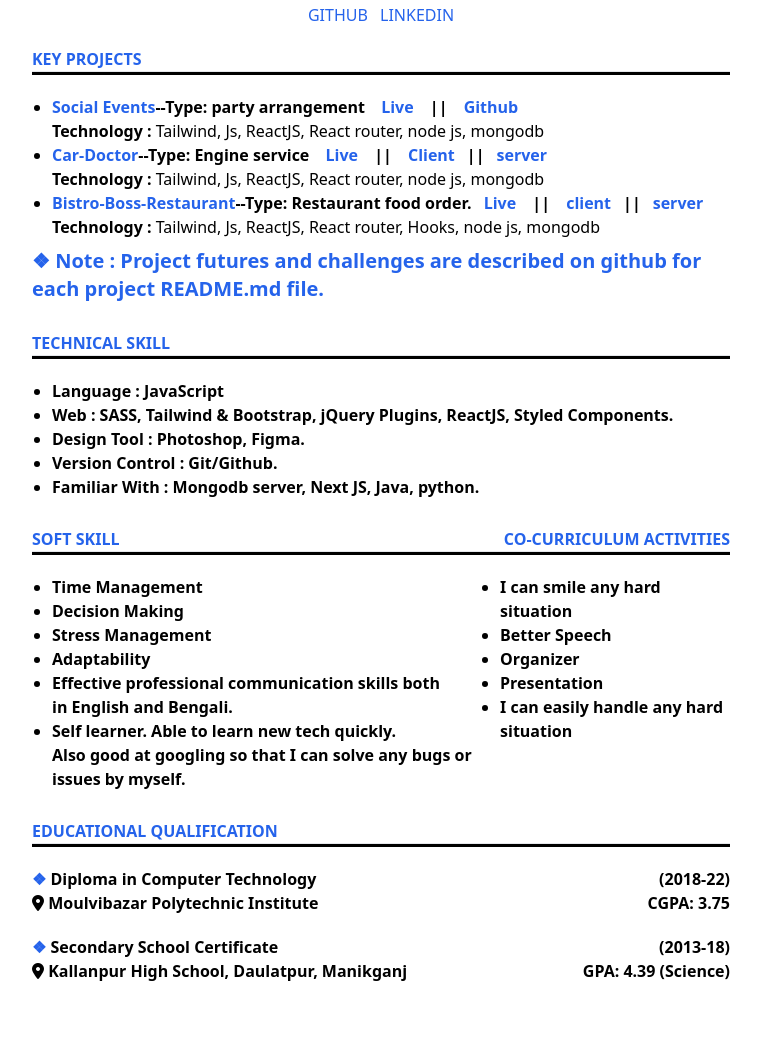
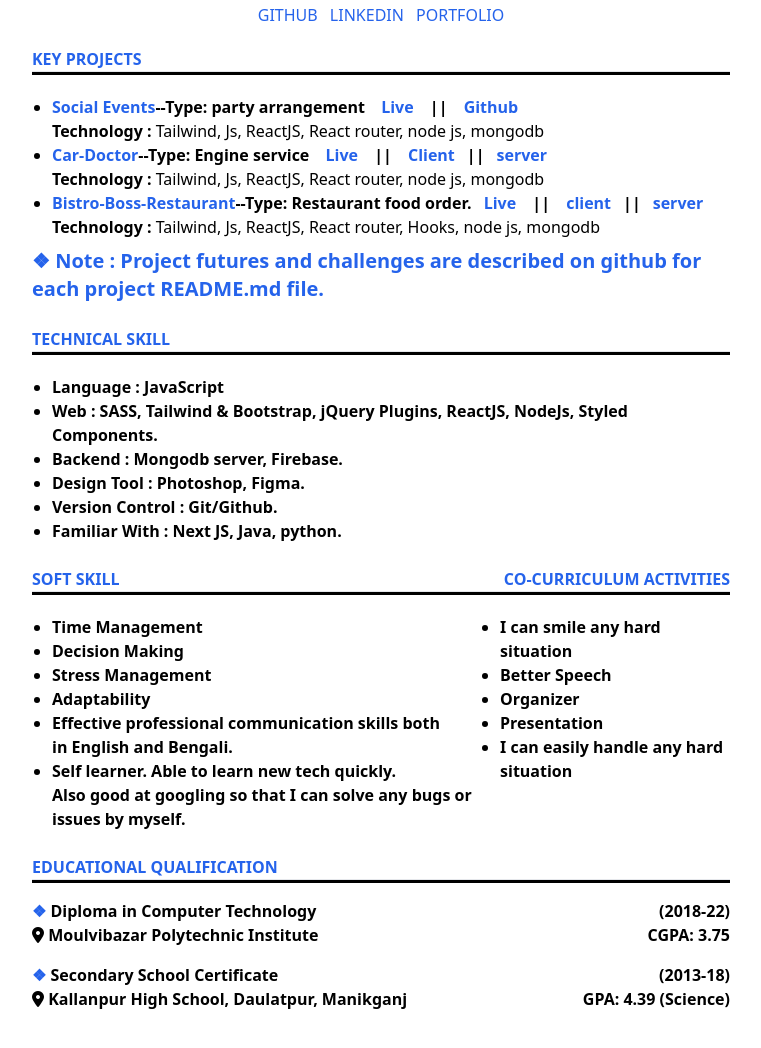
Before and after one commit to khokons/Resume-of-khoko, a plain HTML site: page index.html in a window 1280 px wide. Shown: the part 120-1168 px from the top of the page, without its empty margins (259-1020 px from the left). Drawn offline with nearby package versions, Linux system fonts and the light colour scheme.

Commit message:
added some

```diff
--- a/index.html
+++ b/index.html
@@ -44,6 +44,7 @@
             <div class="space-x-2 text-black font-medium">
               <a class="uppercase text-blue-600" href="https://github.com/khokons" target="blank">Github</a>
               <a class="uppercase text-blue-600" href="https://www.linkedin.com/in/khokon26" target="blank">linkedin</a>
+              <a class="uppercase text-blue-600" href="https://668cc04b32c6d9507863ee68--celadon-marzipan-6e6421.netlify.app/" target="blank">Portfolio</a>
             </div>
           </div>
 
@@ -78,16 +79,17 @@
 <!-- Key projects End--------------------->
 
       <!-- Technical_skill_Start ------------------->
-      <section class="my-7">
+      <section class="my-6">
         <div class="px-12 text-black font-semibold">
             <h2 class="uppercase font-bold text-blue-600">Technical skill</h2>
             <hr class="w-full h-1 bg-black">
             <ul class="list-disc ml-5 mt-5">
                 <li>Language : JavaScript </li>
-                <li>Web : SASS, Tailwind & Bootstrap, jQuery Plugins, ReactJS, Styled Components.</li>
+                <li>Web : SASS, Tailwind & Bootstrap, jQuery Plugins, ReactJS, NodeJs, Styled Components.</li>
+                <li>Backend : Mongodb server, Firebase.</li>
                 <li>Design Tool : Photoshop, Figma.</li>
                 <li>Version Control : Git/Github.</li>
-                <li>Familiar With : Mongodb server, Next JS, Java, python.</li>
+                <li>Familiar With : Next JS, Java, python.</li>
 
             </ul>
             </div>
@@ -95,7 +97,7 @@
        <!-- Technical_skill_End ------------------->
 
       <!-- Soft skill Start ----------------------->
-      <section class="my-7">
+      <section class="my-6">
         <div class="px-12 text-black font-semibold">
          <div class="flex justify-between">
           <h2 class="uppercase font-bold text-blue-600">soft skill</h2>
@@ -127,12 +129,12 @@
 <!-- Soft skill End ----------------------->
 
 <!-- Educational qualification Start -->
-<section class="my-7">
+<section class="my-6">
   <div class="px-12 text-black font-semibold">
       <h2 class="uppercase font-bold text-blue-600">educational qualification</h2>
       <hr class="w-full h-1 bg-black">
 
-      <div class="my-5">
+      <div class="my-4">
         <div class="flex justify-between">
           <h2 class="text-black font-bold"><span class="text-blue-600">❖</span> Diploma in Computer Technology</h2>
           <h2 class="text-black">(2018-22)</h2>
```
